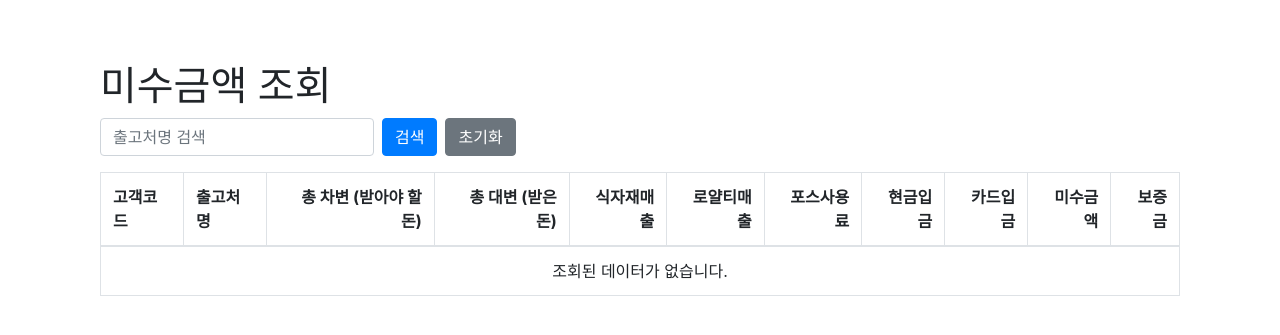
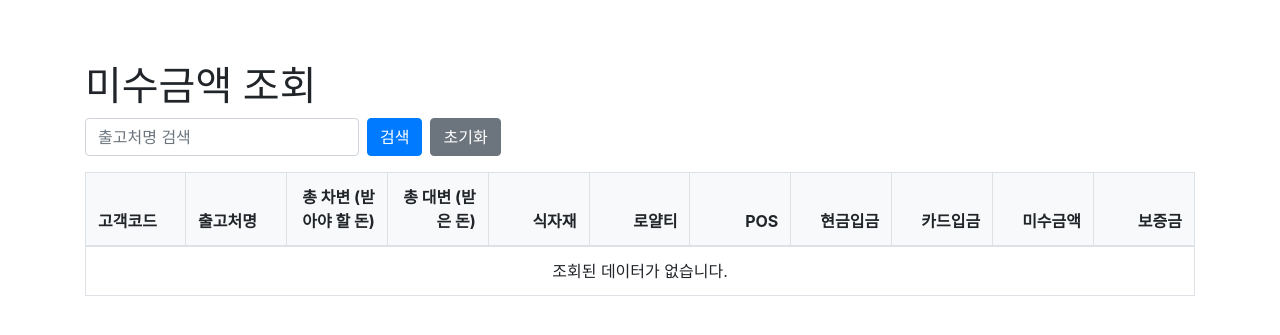
Before and after one commit to JinsupJung/AR, a Flask app: page /view_receivables in a window 1280 px wide. Shown: the part 56-391 px from the top of the page. Run offline with Flask 3, Linux system fonts and the light colour scheme; data that the repository does not hold is empty; some libraries are stand-ins or nearby versions.

Commit message:
미수금액 화면 조정

```diff
--- a/static/css/custom.css
+++ b/static/css/custom.css
@@ -7,10 +7,11 @@
     margin: 0 auto;
 }
 
-/* 테이블 레이아웃을 자동으로 설정하여 컬럼이 데이터 크기에 맞게 조정되도록 함 */
+/* 테이블 레이아웃을 고정하여 컬럼 너비가 일관되도록 설정 */
 .table-custom {
-    table-layout: auto; /* 고정 레이아웃을 사용하지 않음 */
-    width: 100%;
+    table-layout: fixed; /* 고정 레이아웃 사용 */
+    width: 100%; /* 테이블 전체 너비를 컨테이너에 맞춤 */
+    border-collapse: collapse; /* 테두리 겹침 방지 */
 }
 
 /* 컬럼 별 너비 설정 */
@@ -19,7 +20,11 @@
 }
 
 .col-outlet-name {
-    min-width: 200px; /* 매출처명 컬럼 최소 너비, 데이터 크기에 따라 확장됨 */
+    min-width: 350px; /* 매출처명 컬럼 최소 너비를 300px로 증가 */
+    max-width: 500px; /* 필요시 최대 너비 설정 */
+    white-space: nowrap; /* 텍스트가 줄바꿈되지 않도록 설정 */
+    overflow: hidden; /* 넘치는 텍스트 숨기기 */
+    text-overflow: ellipsis; /* 넘치는 텍스트를 '...'으로 표시 */
 }
 
 .col-collector-key {
@@ -32,9 +37,6 @@
 
 .col-debit, .col-credit {
     width: 80px; /* 일별 발주 및 입금 컬럼 너비 */
-    /* 아래 CSS는 Option 3에 해당, 이미 템플릿에서 text-right 클래스를 사용했으므로 필요 없음
-    text-align: right;
-    */
 }
 
 /* 숫자 컬럼 오른쪽 정렬 (이미 Bootstrap의 text-right 클래스 사용) */
@@ -53,3 +55,21 @@
         overflow-x: auto;
     }
 }
+
+/* 고정 헤더 스타일 추가 */
+.table-custom thead th {
+    position: sticky;
+    top: 0;
+    background-color: #f8f9fa; /* 헤더 배경색 설정 */
+    z-index: 2; /* 헤더가 스크롤 시 다른 셀 위에 표시되도록 설정 */
+    box-shadow: 0 2px 2px -1px rgba(0, 0, 0, 0.4); /* 헤더에 약간의 그림자 추가 */
+    font-weight: bold; /* 헤더 텍스트 강조 */
+}
+
+/* 테이블 본문 스크롤 시 전체 높이를 제한하고 스크롤 가능하도록 설정 */
+.table-container {
+    max-height: 600px; /* 원하는 높이로 조정 가능 */
+    overflow-y: auto;
+    overflow-x: auto; /* 가로 스크롤 추가 */
+    position: relative;
+}
--- a/templates/view_receivables.html
+++ b/templates/view_receivables.html
@@ -1,9 +1,10 @@
+<!-- templates/view_receivables.html -->
 {% extends "base.html" %}
 
 {% block title %}미수금액 조회 - AR 관리 시스템{% endblock %}
 
 {% block content %}
-<div class="container mt-5">
+<div class="container-custom mt-5">
     <h1>미수금액 조회</h1>
 
     <!-- 플래시 메시지 표시 -->
@@ -29,16 +30,18 @@
         <a href="{{ url_for('view_receivables') }}" class="btn btn-secondary ml-2">초기화</a>
     </form>
 
-    <table class="table table-bordered">
+    <!-- 테이블 컨테이너 추가 -->
+    <div class="table-container">
+        <table class="table table-bordered table-custom">
             <thead>
                 <tr>
-                <th>고객코드</th>
-                <th>출고처명</th>
+                    <th class="col-rep-code">고객코드</th>
+                    <th class="col-outlet-name">출고처명</th>
                     <th class="text-right">총 차변 (받아야 할 돈)</th>
                     <th class="text-right">총 대변 (받은 돈)</th>
-                <th class="text-right">식자재매출</th>
-                <th class="text-right">로얄티매출</th>
-                <th class="text-right">포스사용료</th>
+                    <th class="text-right">식자재</th>
+                    <th class="text-right">로얄티</th>
+                    <th class="text-right">POS</th>
                     <th class="text-right">현금입금</th>
                     <th class="text-right">카드입금</th>
                     <th class="text-right">미수금액</th>
@@ -49,7 +52,7 @@
                 {% for row in results %}
                 <tr>
                     <td>{{ row.client }}</td>
-                <td>{{ row.outlet_name | default('') }}</td>
+                    <td class="col-outlet-name">{{ row.outlet_name | default('') }}</td>
                     <td class="text-right">{{ "{:,.0f}".format(row.total_debit | default(0)) }}</td>
                     <td class="text-right">{{ "{:,.0f}".format(row.total_credit | default(0)) }}</td>
                     <td class="text-right">{{ "{:,.0f}".format(row.total_food_material_sales | default(0)) }}</td>
@@ -63,7 +66,7 @@
                 {% endfor %}
                 {% if not results %}
                 <tr>
-                <td colspan="11" class="text-center">조회된 데이터가 없습니다.</td> <!-- colspan 11로 변경 -->
+                    <td colspan="11" class="text-center">조회된 데이터가 없습니다.</td>
                 </tr>
                 {% endif %}
             </tbody>
@@ -85,4 +88,5 @@
             </tfoot>
         </table>
     </div>
+</div>
 {% endblock %}
```
Lines whose indentation alone changed are shown as unchanged.
